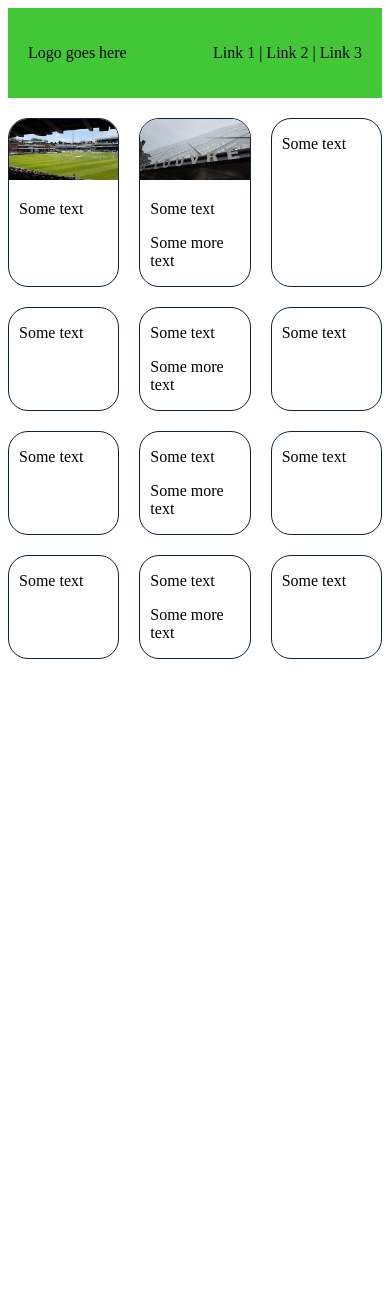
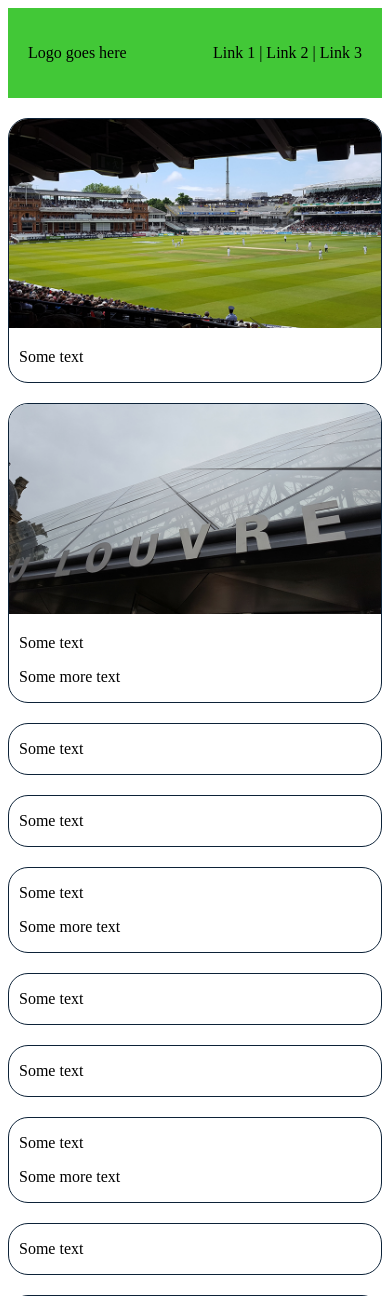
Before and after one commit to standrewscollege2018/2020-year-11-web-design-classwork-JLeeNZ-student, a PHP site: page /grid.html in a window 390 px wide. Shown: the top 1296 px of the page. Before the commit the page ends 659 px from the top, so only its background shows below. Run offline with PHP 8.4, Linux system fonts and the light colour scheme.

Commit message:
Grid - added basic responsiveness

```diff
--- a/grid-demo/styles.css
+++ b/grid-demo/styles.css
@@ -28,7 +28,8 @@
 .content-container {
   margin-top: 20px;
   display: grid;
-  grid-template-columns: repeat(3, 1fr);
+  /* grid-template-columns: repeat(3, 1fr); */
+  grid-template-columns: repeat(auto-fit, minmax(300px, 1fr));
   grid-gap: 20px;
 }
 
```
